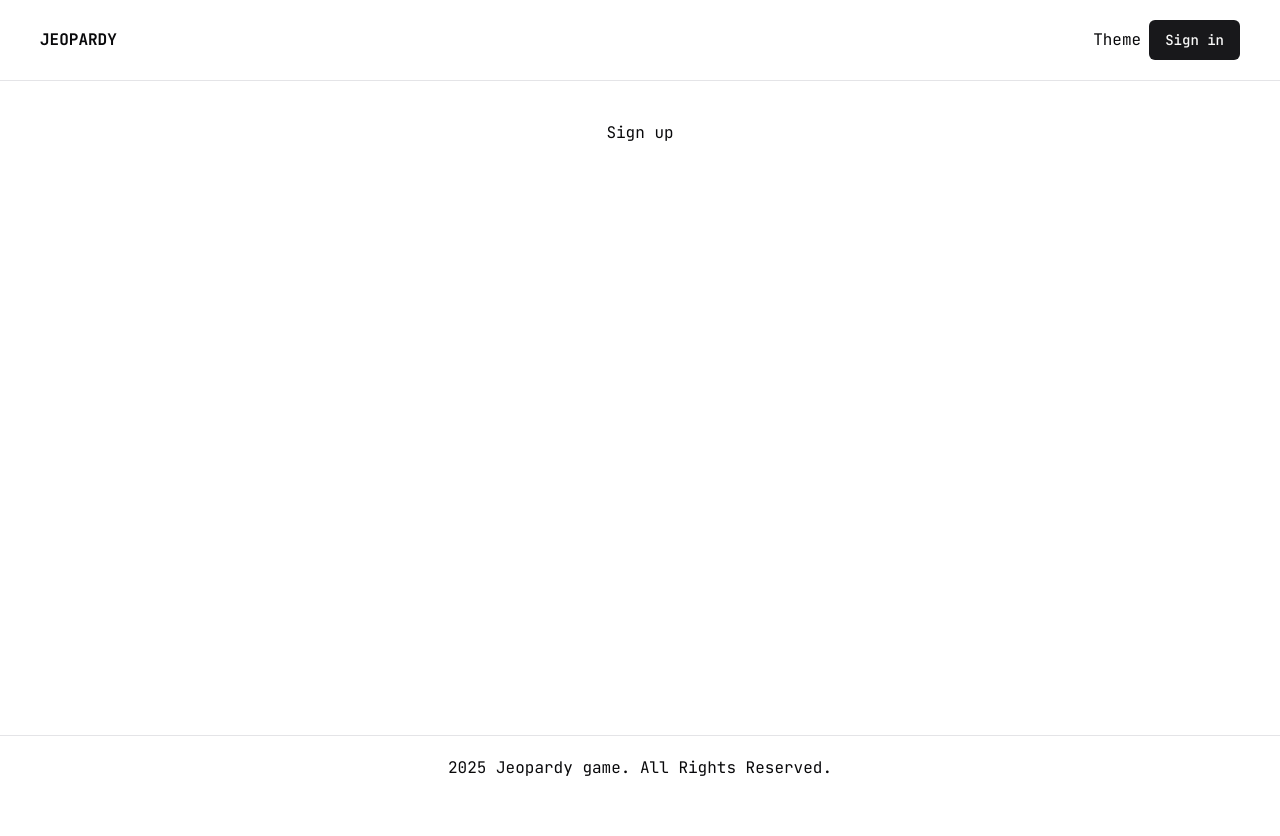
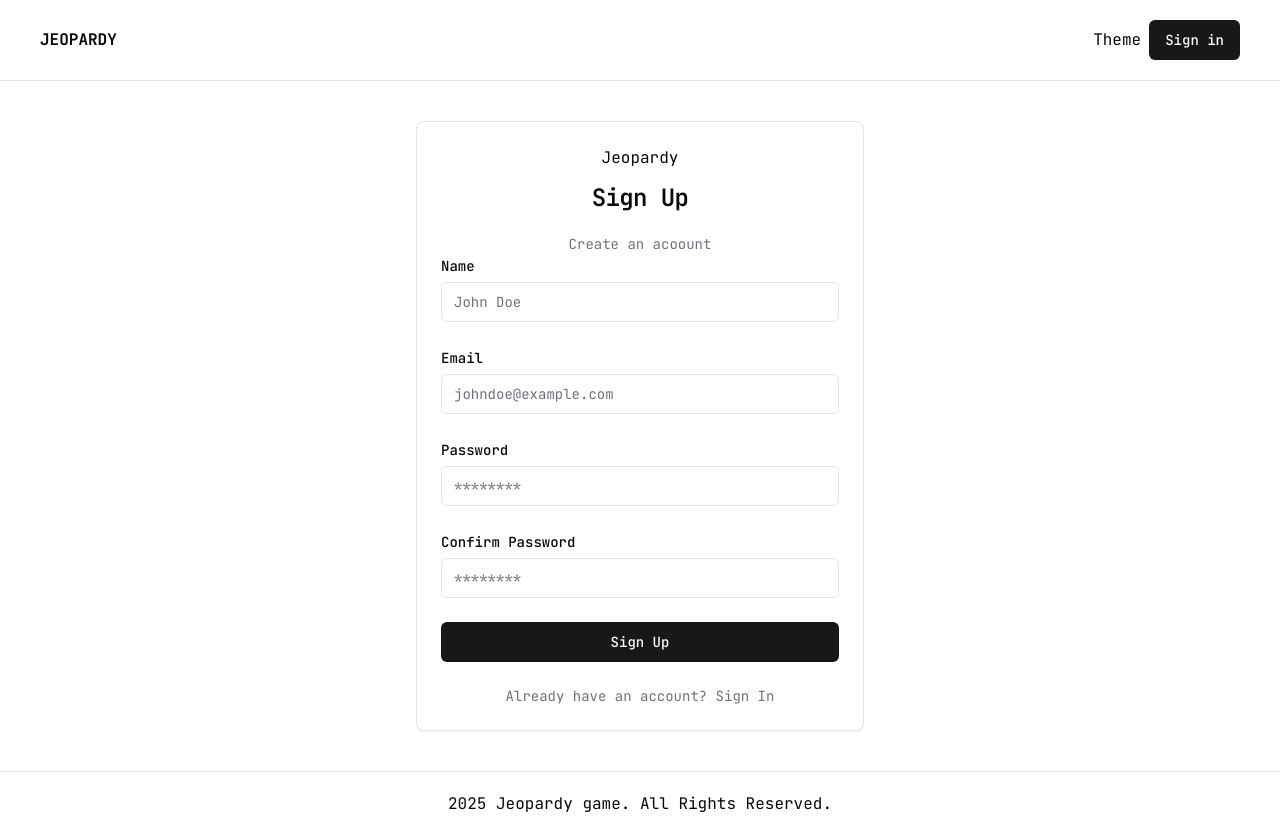
Before and after one commit to ruslantajimetow/jeopardy-game, a Next.js app: page /sign-up in a window 1280 px wide. Before the commit the page ends 800 px from the top, so only its background shows below. Built offline with nearby package versions, Linux system fonts and the light colour scheme; no server answers.

Commit message:
sign-in page and sign-up page

```diff
--- /dev/null
+++ b/app/(auth)/sign-in/credentials-signin-form.tsx
@@ -0,0 +1,76 @@
+'use client';
+
+import { Button } from '@/components/ui/button';
+import { Input } from '@/components/ui/input';
+import { Label } from '@/components/ui/label';
+import Link from 'next/link';
+import { signInAction } from '@/lib/actions/user.actions';
+import { useActionState } from 'react';
+import { useFormStatus } from 'react-dom';
+import { useSearchParams } from 'next/navigation';
+
+export default function CredentialsSignInForm() {
+  const [data, action] = useActionState(signInAction, {
+    success: false,
+    message: '',
+  });
+
+  const searchParams = useSearchParams();
+
+  const callbackUrl = searchParams.get('callbackUrl') || '/';
+  const SignInButton = () => {
+    const { pending } = useFormStatus();
+
+    return (
+      <Button
+        disabled={pending}
+        variant="default"
+        type="submit"
+        className="w-full"
+      >
+        {pending ? 'Signing In...' : 'Sign In'}
+      </Button>
+    );
+  };
+
+  return (
+    <form action={action}>
+      <input type="hidden" name="callbackUrl" value={callbackUrl} />
+      <div className="space-y-6">
+        <div className="space-y-1">
+          <Label htmlFor="email">Email</Label>
+          <Input
+            type="email"
+            name="email"
+            id="email"
+            autoComplete="email"
+            required
+            placeholder="johndoe@example.com"
+          />
+        </div>
+        <div className="space-y-1">
+          <Label htmlFor="password">Password</Label>
+          <Input
+            type="password"
+            name="password"
+            id="password"
+            required
+            placeholder="********"
+          />
+        </div>
+        <div>
+          <SignInButton />
+        </div>
+        {!data.success && (
+          <div className="text-center text-destructive">{data.message}</div>
+        )}
+        <div className="text-sm text-center text-muted-foreground">
+          Don&apos;t have an account?{' '}
+          <Link href="/sign-up" target="_self" className="link">
+            Sign Up
+          </Link>
+        </div>
+      </div>
+    </form>
+  );
+}
--- a/app/(auth)/sign-in/page.tsx
+++ b/app/(auth)/sign-in/page.tsx
@@ -1,5 +1,46 @@
-import React from 'react';
+import { Metadata } from 'next';
+import Link from 'next/link';
+import {
+  Card,
+  CardContent,
+  CardDescription,
+  CardHeader,
+  CardTitle,
+} from '@/components/ui/card';
+import CredentialsSignInForm from './credentials-signin-form';
+import { auth } from '@/auth';
+import { redirect } from 'next/navigation';
 
-export default function SignInPage() {
-  return <div>Sign in</div>;
+export const metadata: Metadata = {
+  title: 'Sign In',
+};
+
+export default async function SignInPage({
+  searchParams,
+}: {
+  searchParams: Promise<{ callbackUrl: string }>;
+}) {
+  const session = await auth();
+
+  const { callbackUrl } = await searchParams;
+
+  if (session) {
+    return redirect(callbackUrl || '/');
+  }
+  return (
+    <Card className="w-full max-w-md mx-auto">
+      <CardHeader className="flex-center space-y-4">
+        <Link href="/" target="_self">
+          Jeopardy
+        </Link>
+        <CardTitle className="text-center">Sign In</CardTitle>
+      </CardHeader>
+      <CardDescription className="text-center">
+        Sign in to your account
+      </CardDescription>
+      <CardContent className="space-y-4">
+        <CredentialsSignInForm />
+      </CardContent>
+    </Card>
+  );
 }
--- /dev/null
+++ b/app/(auth)/sign-up/credetials-signup-form.tsx
@@ -0,0 +1,88 @@
+'use client';
+
+import { Button } from '@/components/ui/button';
+import { Input } from '@/components/ui/input';
+import { Label } from '@/components/ui/label';
+import Link from 'next/link';
+import { signUpAction } from '@/lib/actions/user.actions';
+import { useActionState } from 'react';
+import { useFormStatus } from 'react-dom';
+import { useSearchParams } from 'next/navigation';
+
+export default function CredentialsSignUpForm() {
+  const [data, action] = useActionState(signUpAction, {
+    success: false,
+    message: '',
+  });
+
+  const searchParams = useSearchParams();
+
+  const callbackUrl = searchParams.get('callbackUrl') || '/';
+
+  const SignInButton = () => {
+    const { pending } = useFormStatus();
+
+    return (
+      <Button
+        disabled={pending}
+        variant="default"
+        type="submit"
+        className="w-full"
+      >
+        {pending ? 'Signing Up...' : 'Sign Up'}
+      </Button>
+    );
+  };
+
+  return (
+    <form action={action}>
+      <input type="hidden" name="callbackUrl" value={callbackUrl} />
+      <div className="space-y-6">
+        <div className="space-y-1">
+          <Label htmlFor="name">Name</Label>
+          <Input type="text" name="name" id="name" placeholder="John Doe" />
+        </div>
+        <div className="space-y-1">
+          <Label htmlFor="email">Email</Label>
+          <Input
+            type="email"
+            name="email"
+            id="email"
+            autoComplete="email"
+            placeholder="johndoe@example.com"
+          />
+        </div>
+        <div className="space-y-1">
+          <Label htmlFor="password">Password</Label>
+          <Input
+            type="password"
+            name="password"
+            id="password"
+            placeholder="********"
+          />
+        </div>
+        <div className="space-y-1">
+          <Label htmlFor="confirmPassword">Confirm Password</Label>
+          <Input
+            type="password"
+            name="confirmPassword"
+            id="confirmPassword"
+            placeholder="********"
+          />
+        </div>
+        <div>
+          <SignInButton />
+        </div>
+        {!data.success && (
+          <div className="text-center text-destructive">{data.message}</div>
+        )}
+        <div className="text-sm text-center text-muted-foreground">
+          Already have an account?{' '}
+          <Link href="/sign-in" target="_self" className="link">
+            Sign In
+          </Link>
+        </div>
+      </div>
+    </form>
+  );
+}
--- a/app/(auth)/sign-up/page.tsx
+++ b/app/(auth)/sign-up/page.tsx
@@ -1,5 +1,47 @@
-import React from 'react';
+import { Metadata } from 'next';
+import Link from 'next/link';
 
-export default function SignUpPage() {
-  return <div>Sign up</div>;
+import {
+  Card,
+  CardContent,
+  CardDescription,
+  CardHeader,
+  CardTitle,
+} from '@/components/ui/card';
+import { auth } from '@/auth';
+import { redirect } from 'next/navigation';
+import CredentialsSignUpForm from './credetials-signup-form';
+
+export const metadata: Metadata = {
+  title: 'Sign Up',
+};
+
+export default async function SignInPage({
+  searchParams,
+}: {
+  searchParams: Promise<{ callbackUrl: string }>;
+}) {
+  const session = await auth();
+
+  const { callbackUrl } = await searchParams;
+
+  if (session) {
+    return redirect(callbackUrl || '/');
+  }
+  return (
+    <Card className="w-full max-w-md mx-auto">
+      <CardHeader className="flex-center space-y-4">
+        <Link href="/" target="_self">
+          Jeopardy
+        </Link>
+        <CardTitle className="text-center">Sign Up</CardTitle>
+      </CardHeader>
+      <CardDescription className="text-center">
+        Create an acoount
+      </CardDescription>
+      <CardContent className="space-y-4">
+        <CredentialsSignUpForm />
+      </CardContent>
+    </Card>
+  );
 }
--- /dev/null
+++ b/app/api/auth/[...nextauth]/route.ts
@@ -0,0 +1,3 @@
+import { handlers } from '@/auth';
+
+export const { GET, POST } = handlers;
--- a/auth.ts
+++ b/auth.ts
@@ -1,5 +1,5 @@
 import NextAuth from 'next-auth';
-import type { NextAuthOptions } from 'next-auth';
+import type { NextAuthConfig } from 'next-auth';
 import { PrismaAdapter } from '@auth/prisma-adapter';
 import { prisma } from '@/db/prisma';
 import CredentialProvider from 'next-auth/providers/credentials';
@@ -73,6 +73,6 @@ export const config = {
       return token;
     },
   },
-} satisfies NextAuthOptions;
+} satisfies NextAuthConfig;
 
 export const { handlers, auth, signIn, signOut } = NextAuth(config);
--- /dev/null
+++ b/components/ui/card.tsx
@@ -0,0 +1,79 @@
+import * as React from "react"
+
+import { cn } from "@/lib/utils"
+
+const Card = React.forwardRef<
+  HTMLDivElement,
+  React.HTMLAttributes<HTMLDivElement>
+>(({ className, ...props }, ref) => (
+  <div
+    ref={ref}
+    className={cn(
+      "rounded-lg border bg-card text-card-foreground shadow-sm",
+      className
+    )}
+    {...props}
+  />
+))
+Card.displayName = "Card"
+
+const CardHeader = React.forwardRef<
+  HTMLDivElement,
+  React.HTMLAttributes<HTMLDivElement>
+>(({ className, ...props }, ref) => (
+  <div
+    ref={ref}
+    className={cn("flex flex-col space-y-1.5 p-6", className)}
+    {...props}
+  />
+))
+CardHeader.displayName = "CardHeader"
+
+const CardTitle = React.forwardRef<
+  HTMLDivElement,
+  React.HTMLAttributes<HTMLDivElement>
+>(({ className, ...props }, ref) => (
+  <div
+    ref={ref}
+    className={cn(
+      "text-2xl font-semibold leading-none tracking-tight",
+      className
+    )}
+    {...props}
+  />
+))
+CardTitle.displayName = "CardTitle"
+
+const CardDescription = React.forwardRef<
+  HTMLDivElement,
+  React.HTMLAttributes<HTMLDivElement>
+>(({ className, ...props }, ref) => (
+  <div
+    ref={ref}
+    className={cn("text-sm text-muted-foreground", className)}
+    {...props}
+  />
+))
+CardDescription.displayName = "CardDescription"
+
+const CardContent = React.forwardRef<
+  HTMLDivElement,
+  React.HTMLAttributes<HTMLDivElement>
+>(({ className, ...props }, ref) => (
+  <div ref={ref} className={cn("p-6 pt-0", className)} {...props} />
+))
+CardContent.displayName = "CardContent"
+
+const CardFooter = React.forwardRef<
+  HTMLDivElement,
+  React.HTMLAttributes<HTMLDivElement>
+>(({ className, ...props }, ref) => (
+  <div
+    ref={ref}
+    className={cn("flex items-center p-6 pt-0", className)}
+    {...props}
+  />
+))
+CardFooter.displayName = "CardFooter"
+
+export { Card, CardHeader, CardFooter, CardTitle, CardDescription, CardContent }
--- /dev/null
+++ b/components/ui/input.tsx
@@ -0,0 +1,22 @@
+import * as React from "react"
+
+import { cn } from "@/lib/utils"
+
+const Input = React.forwardRef<HTMLInputElement, React.ComponentProps<"input">>(
+  ({ className, type, ...props }, ref) => {
+    return (
+      <input
+        type={type}
+        className={cn(
+          "flex h-10 w-full rounded-md border border-input bg-background px-3 py-2 text-base ring-offset-background file:border-0 file:bg-transparent file:text-sm file:font-medium file:text-foreground placeholder:text-muted-foreground focus-visible:outline-none focus-visible:ring-2 focus-visible:ring-ring focus-visible:ring-offset-2 disabled:cursor-not-allowed disabled:opacity-50 md:text-sm",
+          className
+        )}
+        ref={ref}
+        {...props}
+      />
+    )
+  }
+)
+Input.displayName = "Input"
+
+export { Input }
--- a/lib/actions/user.actions.tsx
+++ b/lib/actions/user.actions.tsx
@@ -6,6 +6,7 @@ import { hashSync } from 'bcrypt-ts-edge';
 import { isRedirectError } from 'next/dist/client/components/redirect-error';
 import { formatError } from '../utils';
 import { signInFormSchema, signUpFormSchema } from '../validators';
+import { redirect } from 'next/navigation';
 
 export const signInAction = async (prevState: unknown, formData: FormData) => {
   try {
@@ -15,6 +16,7 @@ export const signInAction = async (prevState: unknown, formData: FormData) => {
     });
     await signIn('credentials', user);
 
+    redirect('/');
     return { success: true, message: 'Signed in successfully' };
   } catch (error) {
     if (isRedirectError(error)) {
@@ -52,6 +54,8 @@ export const signUpAction = async (prevState: unknown, formData: FormData) => {
       password: user.password,
     });
 
+    redirect('/');
+
     return { success: true, message: 'Signed up successfully' };
   } catch (error) {
     if (isRedirectError(error)) {
--- a/lib/utils.ts
+++ b/lib/utils.ts
@@ -5,6 +5,8 @@ export function cn(...inputs: ClassValue[]) {
   return twMerge(clsx(inputs));
 }
 
+//Format error function
+// eslint-disable-next-line @typescript-eslint/no-explicit-any
 export function formatError(error: any) {
   if (error.name === 'ZodError') {
     const fieldErrors = Object.keys(error.errors).map(
--- a/package.json
+++ b/package.json
@@ -24,7 +24,7 @@
     "clsx": "^2.1.1",
     "lucide-react": "^0.475.0",
     "next": "15.1.7",
-    "next-auth": "^4.24.11",
+    "next-auth": "^5.0.0-beta.25",
     "react": "^19.0.0",
     "react-dom": "^19.0.0",
     "react-hook-form": "^7.54.2",
```
Also changed, not shown: 1 other file (tests, documents, lock files or other folders).
